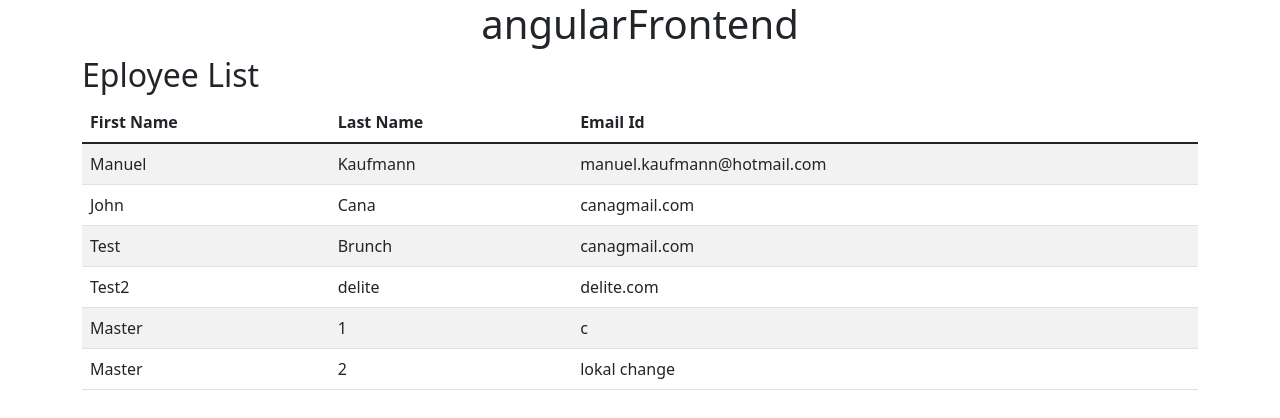
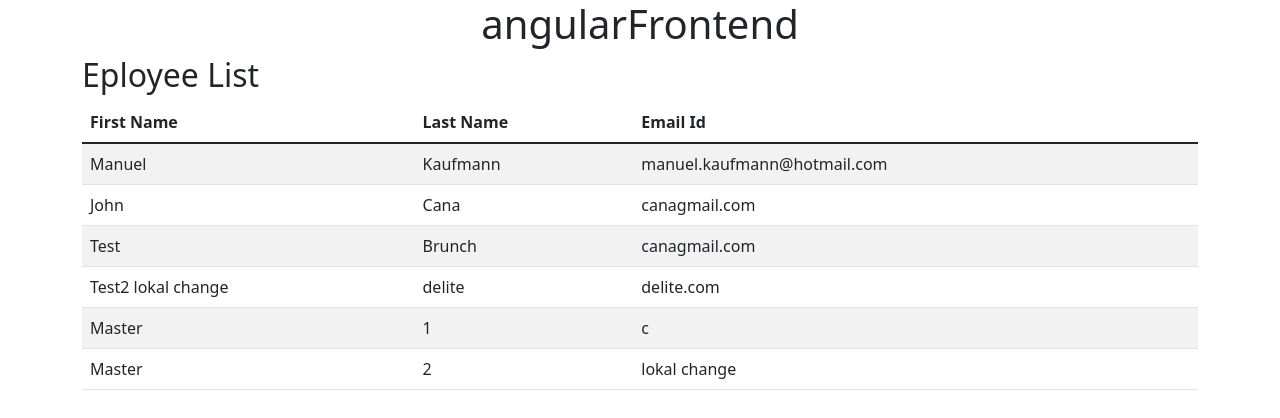
Before and after one commit to ManKaufmann/AngularDemo-MailList, an Angular app: page / in a window 1280 px wide. Shown: the top 418 px of the page. Built offline with nearby package versions, Linux system fonts and the light colour scheme.

Commit message:
lokal change

```diff
--- a/src/app/employee-list/employee-list.component.ts
+++ b/src/app/employee-list/employee-list.component.ts
@@ -32,7 +32,7 @@ export class EmployeeListComponent implements OnInit {
       },
       {
         id:4,
-        firstName:"Test2",
+        firstName:"Test2 lokal change",
         lastname:"delite",
         emailID:"delite.com"
       }
```
